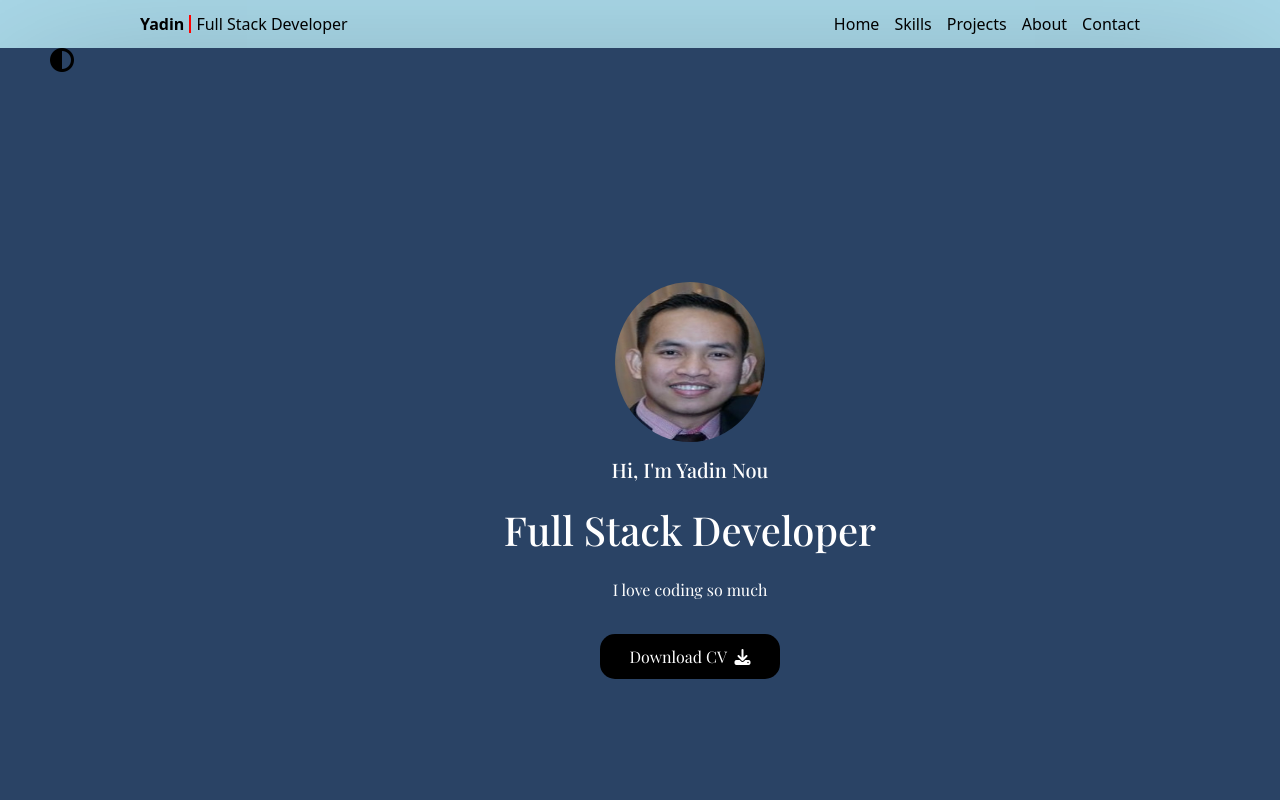
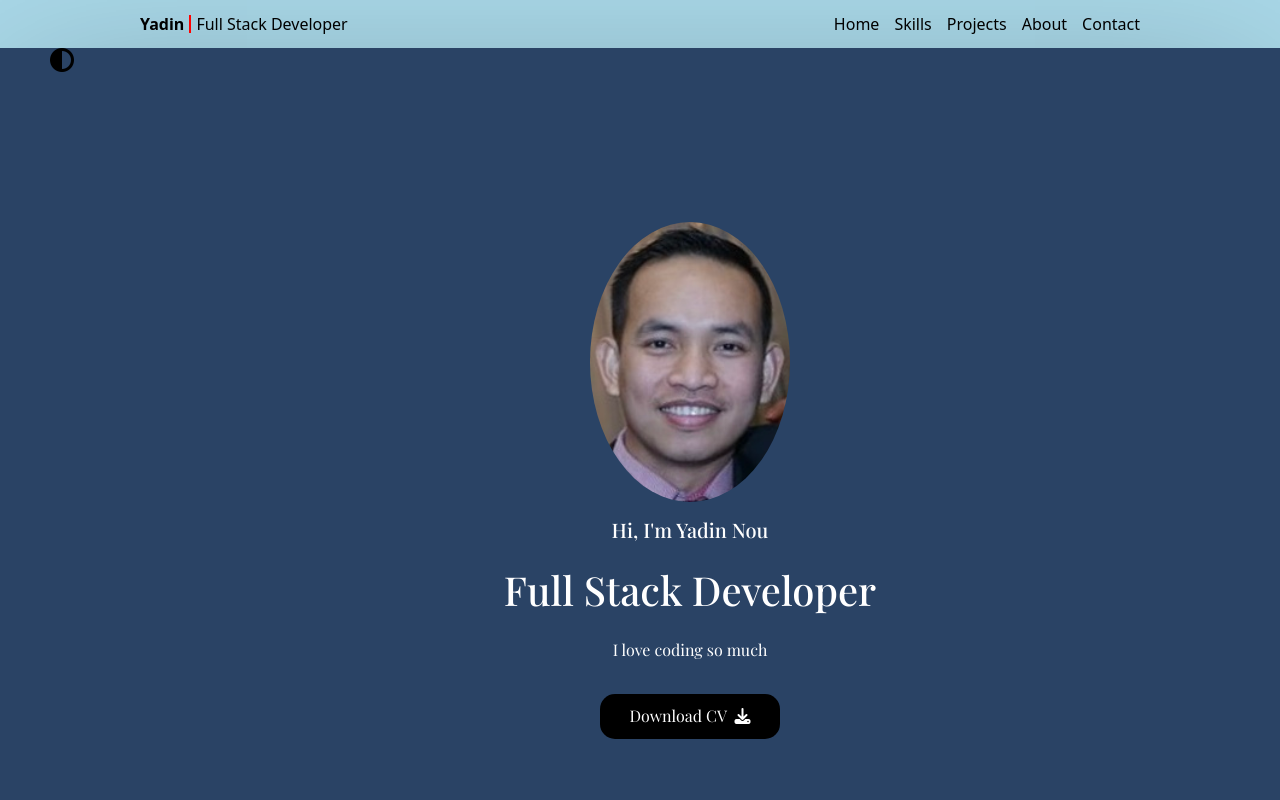
Before and after one commit to yadin-nou/react-portfolio, a React (Vite) app: page / in a window 1280 px wide. Shown: the top 800 px of the page. Built offline with nearby package versions, Linux system fonts and the light colour scheme; a web font is replaced by a local one.

Commit message:
fixed personal image

```diff
--- a/src/App.css
+++ b/src/App.css
@@ -182,8 +182,8 @@ p {
   font-size: 1rem;
 }
 .img-yadin {
-  width: 150px;
-  height: 20vh;
+  width: 200px;
+  min-height: 22vh;
   border-radius: 50%;
 }
 /* link show section */
```
Also changed, not shown: src/assets/yadin.jpg, src/assets/yadin_5.png (added).
